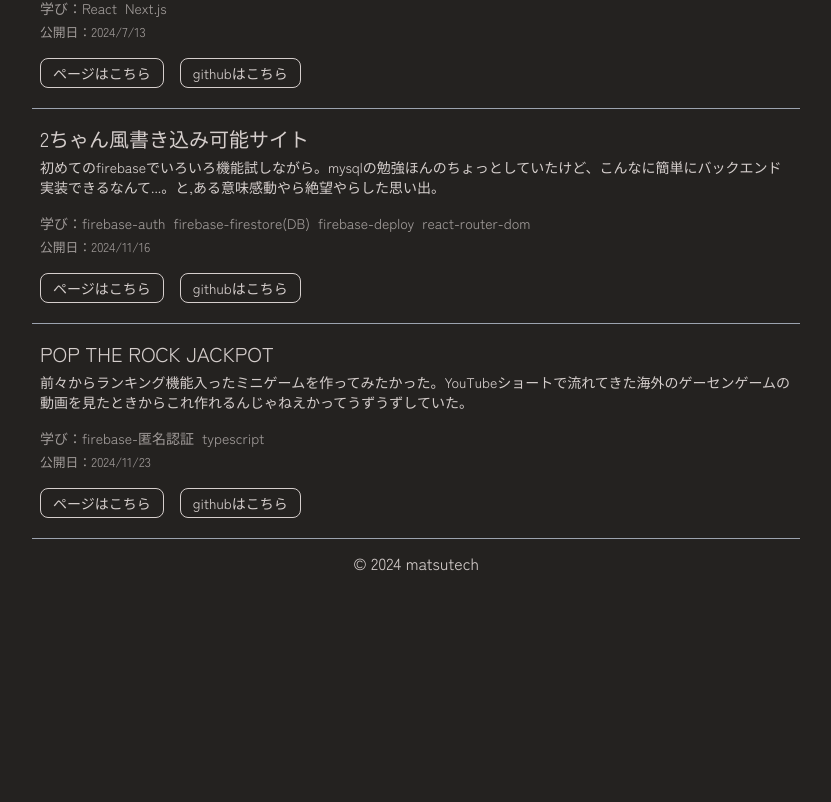
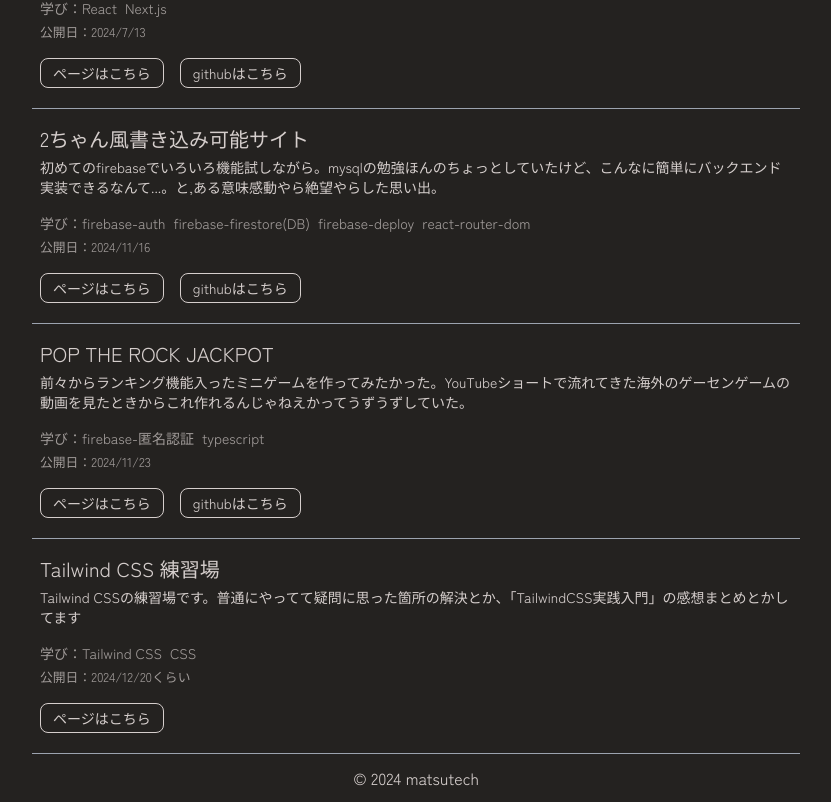
Before and after one commit to Musasi914/blog2, a Next.js app: page /blog/labo in a window 1280 px wide. Shown: the part 330-1132 px from the top of the page, without its empty margins (224-1055 px from the left). Before the commit the page ends 917 px from the top, so only its background shows below. Built offline with nearby package versions, Linux system fonts and the light colour scheme.

Commit message:
Blog,Laboのcss調整

```diff
--- a/src/app/(blog)/blog/labo/_libs/laboWorks.ts
+++ b/src/app/(blog)/blog/labo/_libs/laboWorks.ts
@@ -40,6 +40,14 @@ const LaboArray = [
     github: "https://github.com/Musasi914/pop-the-rock-jackpot",
     learn: ["firebase-匿名認証", "typescript"],
   },
+  {
+    title: "Tailwind CSS 練習場",
+    description:
+      "Tailwind CSSの練習場です。普通にやってて疑問に思った箇所の解決とか、「TailwindCSS実践入門」の感想まとめとかしてます",
+    publish: "2024/12/20くらい",
+    url: "https://blog2-one-phi.vercel.app/tailwind-practice",
+    learn: ["Tailwind CSS", "CSS"],
+  },
 ];
 
 export default LaboArray;
--- a/src/app/(blog)/blog/labo/page.tsx
+++ b/src/app/(blog)/blog/labo/page.tsx
@@ -25,6 +25,7 @@ export default function Labo() {
                 <small>公開日：{work.publish}</small>
               </p>
               <div className="flex gap-4 mt-4">
+                {work.url && (
                   <a
                     href={work.url}
                     className="border border-foreground rounded-lg p-2 sm:p-1 sm:px-3 inline-block flex-grow sm:flex-grow-0 text-center hover:opacity-80 sm:text-sm"
@@ -33,6 +34,8 @@ export default function Labo() {
                   >
                     ページはこちら
                   </a>
+                )}
+                {work.github && (
                   <a
                     href={work.github}
                     className="border border-foreground rounded-lg p-2 sm:p-1 sm:px-3 inline-block flex-grow sm:flex-grow-0 text-center hover:opacity-80 sm:text-sm"
@@ -41,6 +44,7 @@ export default function Labo() {
                   >
                     githubはこちら
                   </a>
+                )}
               </div>
             </ListUnderline>
           ))}
--- a/src/app/(blog)/layout.tsx
+++ b/src/app/(blog)/layout.tsx
@@ -53,7 +53,7 @@ export default function BlogLayout({
             </div>
           </header>
           <main className="min-h-[70svh]">{children}</main>
-          <footer className="py-3 text-center mb-10 sm:mb-0">
+          <footer className="py-3 text-center mb-14 sm:mb-0">
             &copy; 2024 matsutech
           </footer>
         </div>
```
Also changed, not shown: src/app/(blog)/blog/[id]/_style/blogpost.module.css (+10 -2 lines). Lines whose indentation alone changed are shown as unchanged.
